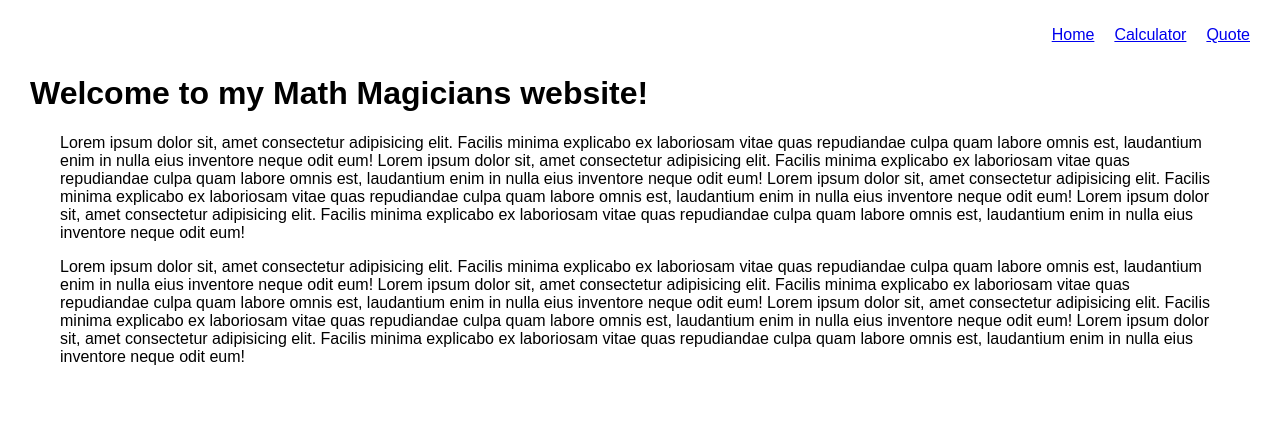
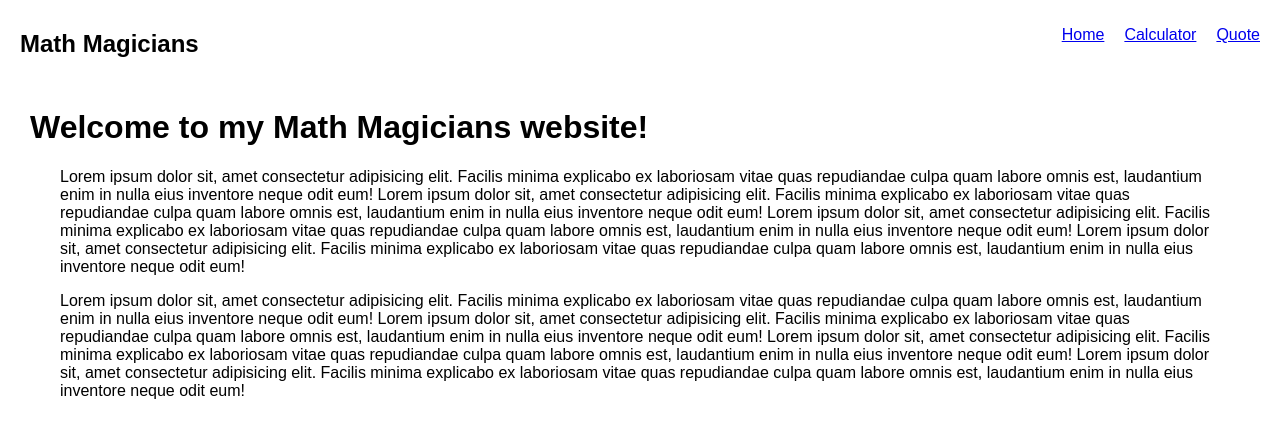
Before and after one commit to shasherazi/mathMagicians, a React (Create React App) app: page / in a window 1280 px wide. Shown: the top 434 px of the page. Built offline with nearby package versions, Linux system fonts and the light colour scheme.

Commit message:
Refined Nav bar

```diff
--- a/src/components/Nav.js
+++ b/src/components/Nav.js
@@ -4,6 +4,7 @@ import styles from '../styles/Nav.module.css';
 const Nav = () => (
   <>
     <nav className={styles.nav}>
+      <h1 className={styles.title}>Math Magicians</h1>
       <ul className={styles.navList}>
         <li>
           <Link to="/">Home</Link>
--- a/src/styles/Nav.module.css
+++ b/src/styles/Nav.module.css
@@ -1,7 +1,12 @@
+.nav {
+  display: flex;
+  justify-content: space-between;
+  padding: 10px 20px;
+}
+
 .navList {
   display: flex;
   list-style-type: none;
   gap: 20px;
   justify-content: flex-end;
-  padding: 10px 30px;
 }
```
